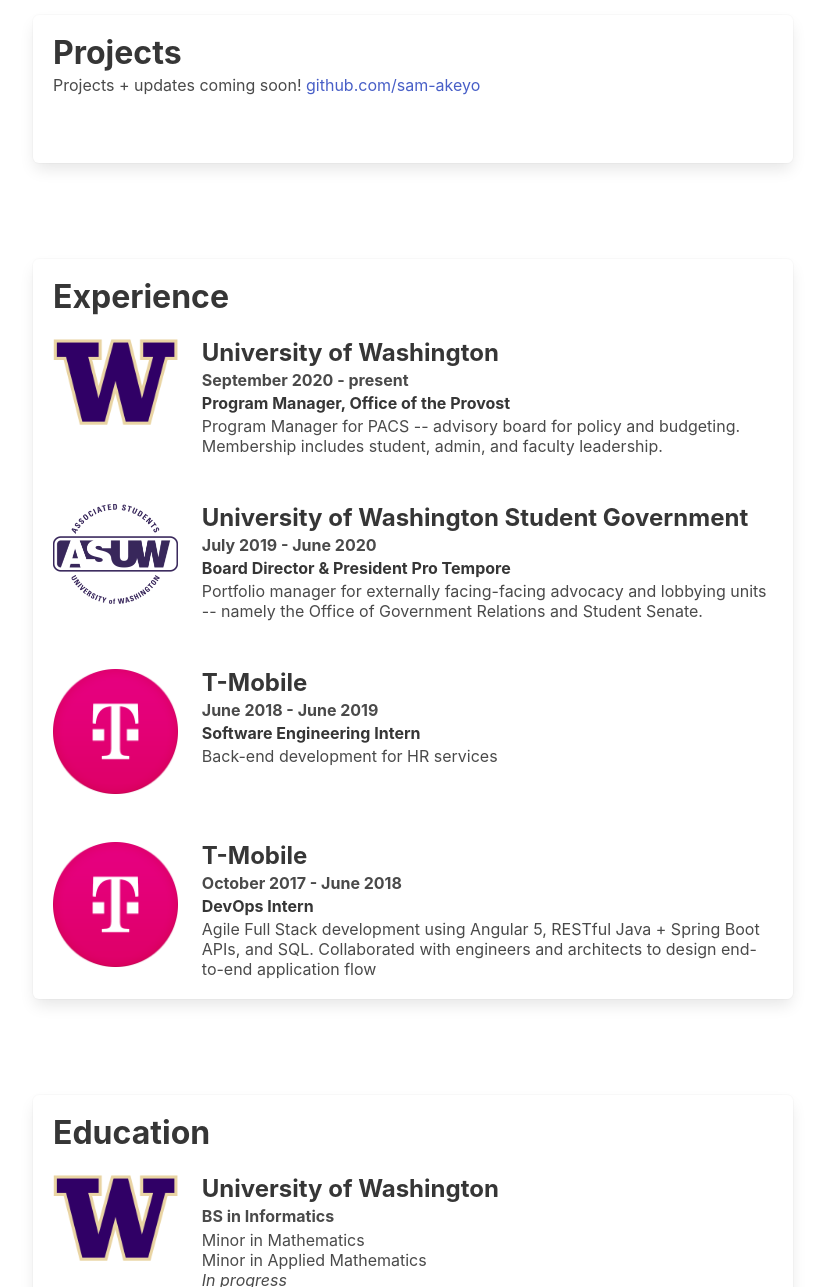
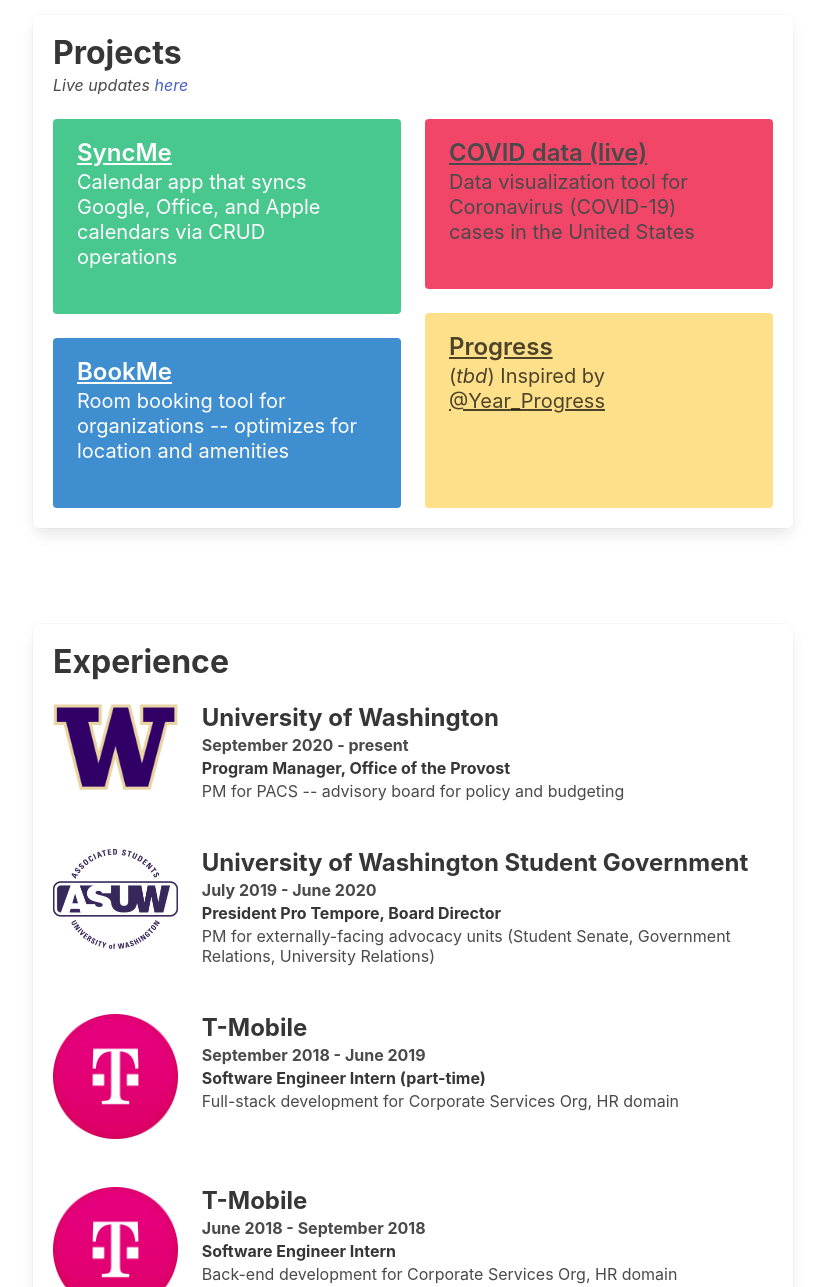
Before and after one commit to sam-akeyo/samakeyo.github.io, a plain HTML site: page index.html in a window 1280 px wide. Shown: the part 925-2212 px from the top of the page, without its empty margins (227-1052 px from the left). Drawn offline with nearby package versions, Linux system fonts and the light colour scheme.

Commit message:
update projects

```diff
--- a/index.html
+++ b/index.html
@@ -1,11 +1,12 @@
 <!doctype html>
 <html class="no-js" lang="en">
+
 <head>
    <!-- Global site tag (gtag.js) - Google Analytics -->
    <script async src="https://www.googletagmanager.com/gtag/js?id=G-NEP1316GVQ"></script>
    <script>
       window.dataLayer = window.dataLayer || [];
-         function gtag(){dataLayer.push(arguments);}
+      function gtag() { dataLayer.push(arguments); }
       gtag('js', new Date());
 
       gtag('config', 'G-NEP1316GVQ');
@@ -26,6 +27,7 @@
    <script defer src="https://use.fontawesome.com/releases/v5.14.0/js/all.js"></script>
    <meta name="theme-color" content="#fafafa">
 </head>
+
 <body>
    <section class="section">
       <div class="container">
@@ -82,18 +84,25 @@
                   <h1 class="title has-text-weight-bold">About Me</h1>
                   <h2 class="subtitle is-6">
                      Hi, I'm Sam.
-                        I'm a fourth year student in the <a href="https://ischool.uw.edu/" target="_blank">Information School</a> at the University of Washington studying Data Science and Applied Math.
-                        I'm passionate about building and enhancing products and services that have high impact and build community.
+                     I'm a fourth year student in the <a href="https://ischool.uw.edu/" target="_blank">Information
+                        School</a> at the University of Washington studying Data Science and Human-Computer Interaction.
+                     I'm passionate about building and enhancing products and services that have high impact and build
+                     community.
                      <br><br>
-                        I have two years of experience working as a back-end developer in an agile environment. In this capacity,
-                        I worked with various product owners and teams to continually identify evolving stakeholder needs and turn those objectives into
-                        user stories for development and deployment.
+                     I have one year of experience working as a back-end and full-stack developer in an agile
+                     environment. In this
+                     capacity, I worked with various product owners and teams to continually identify evolving
+                     stakeholder needs
+                     and turn those objectives into user stories for development and deployment.
                      <br><br>
-                        I'm also passionate about equity and pluralism. I'm a firm believer in supporting the communities we live in,
-                        and to this end, live had a lot of experience working in the advocacy space at the university and State level.
+                     I'm also passionate about equity and pluralism. I'm a firm believer in supporting the communities
+                     we live in, and to this end, live had a lot of experience working in the advocacy space at the
+                     university and State level.
                      <br><br><br>
-                        I love meeting new people. Please, don't be afraid to say hi on <a href="https://twitter.com/samakeyo" target="_blank">Twitter</a>,
-                        <a href="https://www.linkedin.com/in/samakeyo/" target="_blank">LinkedIn</a>, <a href="https://www.instagram.com/count.basie" target="_blank">IG</a>,
+                     I love meeting new people. Please, don't be afraid to say hi on <a
+                        href="https://twitter.com/samakeyo" target="_blank">Twitter</a>,
+                     <a href="https://www.linkedin.com/in/samakeyo/" target="_blank">LinkedIn</a>, <a
+                        href="https://www.instagram.com/count.basie" target="_blank">IG</a>,
                      or <a href="mailto:akeyosa@uw.edu" target="_blank">email</a>!
                   </h2>
                </div>
@@ -107,7 +116,56 @@
             <div class="column is-8 is-offset-2">
                <div class="box">
                   <h1 class="title has-text-weight-bold">Projects</h1>
-                     <h2 class="subtitle is-6">Projects + updates coming soon! <a href="https://github.com/sam-akeyo" target="_blank">github.com/sam-akeyo</a></h2>
+                  <h2 class="subtitle is-6"><i>Live updates <a
+                           href="https://www.notion.so/maysveryown/Sam-s-Projects-6d1391a966c74e688951f81b992df13f"
+                           target="_blank">here</a></i></h2>
+                  <div class="tile is-ancestor">
+                     <div class="tile is-6 is-vertical is-parent">
+                        <div class="tile is-child notification is-success">
+                           <p class="title is-4"><a
+                                 href="https://www.notion.so/maysveryown/Sam-s-Projects-6d1391a966c74e688951f81b992df13f"
+                                 target="_blank">SyncMe</a></p>
+                           <p class="subtitle">Calendar app that syncs Google, Office, and Apple calendars via CRUD
+                              operations</p>
+                           <figure class="image is-3by3">
+                              <!--<img src="img/calendar.png">-->
+                           </figure>
+                        </div>
+                        <div class="tile is-child notification is-info">
+                           <p class="title is-4"><a
+                                 href="https://www.notion.so/maysveryown/Sam-s-Projects-6d1391a966c74e688951f81b992df13f"
+                                 target="_blank">BookMe</a></p>
+                           <p class="subtitle">Room booking tool for organizations -- optimizes for location and
+                              amenities</p>
+                           <figure class="image is-3by3">
+                              <!--<img src="img/handshake.png">-->
+                           </figure>
+                           </article>
+                        </div>
+                     </div>
+                     <div class="tile is-6 is-vertical is-parent">
+                        <div class="tile is-child notification has-background-danger">
+                           <p class="title is-4"><a
+                                 href="https://www.notion.so/maysveryown/Sam-s-Projects-6d1391a966c74e688951f81b992df13f"
+                                 target="_blank">COVID data (live)</a></p>
+                           <p class="subtitle">Data visualization tool for Coronavirus (COVID-19) cases in the United
+                              States</p>
+                           <figure class="image is-3by3">
+                              <!--<img src="img/graph.png">-->
+                           </figure>
+                        </div>
+                        <div class="tile is-child notification is-warning">
+                           <p class="title is-4"><a
+                                 href="https://www.notion.so/maysveryown/Sam-s-Projects-6d1391a966c74e688951f81b992df13f"
+                                 target="_blank">Progress</a></p>
+                           <p class="subtitle">(<i>tbd</i>) Inspired by <a href="https://www.twitter.com/year_progress/"
+                                 target="_blank">@Year_Progress</a><br><br><br></p>
+                           <!-- DELETE <br>'s once you populate cell -->
+                           <figure class="image is-3by3">
+                              <!--<img src="img/100.png">-->
+                           </figure>
+                        </div>
+                     </div>
                      <br>
                   </div>
                </div>
@@ -129,7 +187,7 @@
                         <h2 class="subtitle is-6 has-text-weight-bold">September 2020 - present</h2>
                         <h2 class="title is-6 has-text-weight-bold">Program Manager, Office of the Provost</h2>
                         <h2 class="subtitle is-6">
-                              Program Manager for PACS -- advisory board for policy and budgeting. Membership includes student, admin, and faculty leadership.
+                           PM for PACS -- advisory board for policy and budgeting
                         </h2>
                      </div>
                   </div>
@@ -141,10 +199,10 @@
                      <div class="column is-four-fifths">
                         <h2 class="title is-4 has-text-weight-bold">University of Washington Student Government</h2>
                         <h2 class="subtitle is-6 has-text-weight-bold">July 2019 - June 2020</h2>
-                           <h2 class="title is-6 has-text-weight-bold">Board Director & President Pro Tempore</h2>
+                        <h2 class="title is-6 has-text-weight-bold">President Pro Tempore, Board Director</h2>
                         <h2 class="subtitle is-6">
-                              Portfolio manager for externally facing-facing advocacy and lobbying units -- namely the Office of Government Relations and Student
-                              Senate.
+                           PM for externally-facing advocacy units (Student Senate, Government Relations,
+                           University Relations)
                         </h2>
                      </div>
                   </div>
@@ -155,10 +213,10 @@
                      </div>
                      <div class="column is-four-fifths">
                         <h2 class="title is-4 has-text-weight-bold">T-Mobile</h2>
-                           <h2 class="subtitle is-6 has-text-weight-bold">June 2018 - June 2019</h2>
-                           <h2 class="title is-6 has-text-weight-bold">Software Engineering Intern</h2>
+                        <h2 class="subtitle is-6 has-text-weight-bold">September 2018 - June 2019</h2>
+                        <h2 class="title is-6 has-text-weight-bold">Software Engineer Intern (part-time)</h2>
                         <h2 class="subtitle is-6">
-                              Back-end development for HR services
+                           Full-stack development for Corporate Services Org, HR domain
                         </h2>
                      </div>
                   </div>
@@ -169,11 +227,10 @@
                      </div>
                      <div class="column is-four-fifths">
                         <h2 class="title is-4 has-text-weight-bold">T-Mobile</h2>
-                           <h2 class="subtitle is-6 has-text-weight-bold">October 2017 - June 2018</h2>
-                           <h2 class="title is-6 has-text-weight-bold">DevOps Intern</h2>
+                        <h2 class="subtitle is-6 has-text-weight-bold">June 2018 - September 2018</h2>
+                        <h2 class="title is-6 has-text-weight-bold">Software Engineer Intern</h2>
                         <h2 class="subtitle is-6">
-                              Agile Full Stack development using Angular 5, RESTful Java + Spring Boot APIs, and SQL.
-                              Collaborated with engineers and architects to design end-to-end application flow
+                           Back-end development for Corporate Services Org, HR domain
                         </h2>
                      </div>
                   </div>
@@ -181,6 +238,29 @@
             </div>
          </div>
    </section>
+   <!--<section class="section">
+      <div class="container">
+         <div class="columns">
+            <div class="column is-8 is-offset-2">
+               <div class="box">
+                  <h1 class="title has-text-weight-bold">Leadership</h1>
+                  <h2 class="subtitle is-6"><b><a href="https://uwstf.org/" target="_blank">Student Technology Fee
+                           Committee:</a></b> Committee Member (current)
+                     <br>
+                     <b><a href="https://wastudents.org/" target="_blank">Washington Student
+                           Association:</a></b> Board Director
+                     <br>
+                     <b><a href="http://www.asuw.org/" target="_blank">Student Government
+                           Legislative Steering Committee:</a></b> Committee Member
+                     <br>
+                     <b><a href="http://www.asuw.org/" target="_blank">Student Government Finance
+                           & Budget Committee:</a></b> Committee Member
+                  </h2>
+               </div>
+            </div>
+         </div>
+      </div>
+   </section>-->
    <section class="section">
       <div class="container">
          <div class="columns">
@@ -195,7 +275,8 @@
                         <h2 class="title is-4 has-text-weight-bold">University of Washington</h2>
                         <h2 class="subtitle is-6 has-text-weight-bold">BS in Informatics</h2>
                         <h2 class="title"></h2>
-                           <h2 class="subtitle is-6 is">Minor in Mathematics<br>Minor in Applied Mathematics<i><br>In progress</i></h2>
+                        <h2 class="subtitle is-6 is">Minor in Mathematics<br>Minor in Applied Mathematics<i><br>In
+                              progress</i></h2>
                      </div>
                   </div>
                   <h1 class="title has-text-weight-bold">Certifications</h1>
@@ -205,7 +286,8 @@
                      </div>
                      <div class="column is-four-fifths">
                         <h2 class="title is-4 has-text-weight-bold">Project Management Institute</h2>
-                           <h2 class="subtitle is-6 has-text-weight-bold">Certified Associate in Project Management (CAPM)</h2>
+                        <h2 class="subtitle is-6 has-text-weight-bold">Certified Associate in Project Management (CAPM)
+                        </h2>
                         <h2 class="title"></h2>
                         <h2 class="subtitle is-6 is"><i>In progress</i></h2>
                      </div>
@@ -221,8 +303,10 @@
             <div class="column is-8 is-offset-2">
                <div class="box">
                   <h1 class="title has-text-weight-bold">Contact Me</h1>
-                     <h2 class="subtitle is-6">Please contact me on <a href="https://twitter.com/samakeyo" target="_blank">Twitter</a>,
-                        <a href="https://www.linkedin.com/in/samakeyo/" target="_blank">LinkedIn</a>, or <a href="mailto:akeyosa@uw.edu" target="_blank">email</a>!
+                  <h2 class="subtitle is-6">Please contact me on <a href="https://twitter.com/samakeyo"
+                        target="_blank">Twitter</a>,
+                     <a href="https://www.linkedin.com/in/samakeyo/" target="_blank">LinkedIn</a>, or <a
+                        href="mailto:akeyosa@uw.edu" target="_blank">email</a>!
                   </h2>
                   <br>
                </div>
@@ -234,4 +318,5 @@
    <script src="js/plugins.js"></script>
    <script src="js/main.js"></script>
 </body>
+
 </html>
```
Lines whose indentation alone changed are shown as unchanged.
